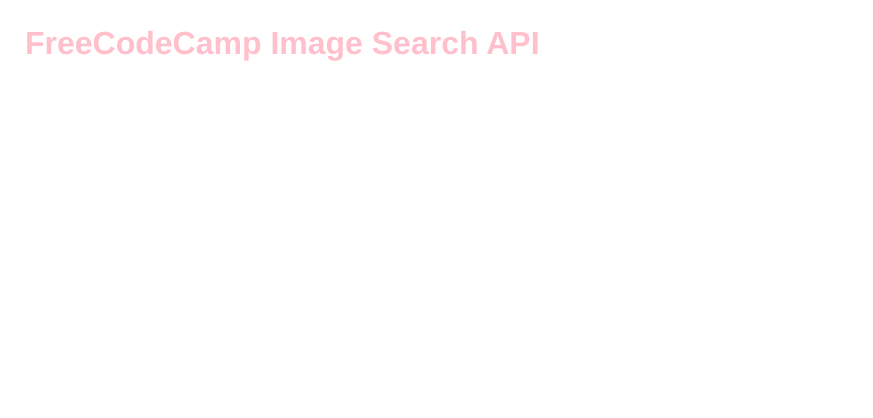
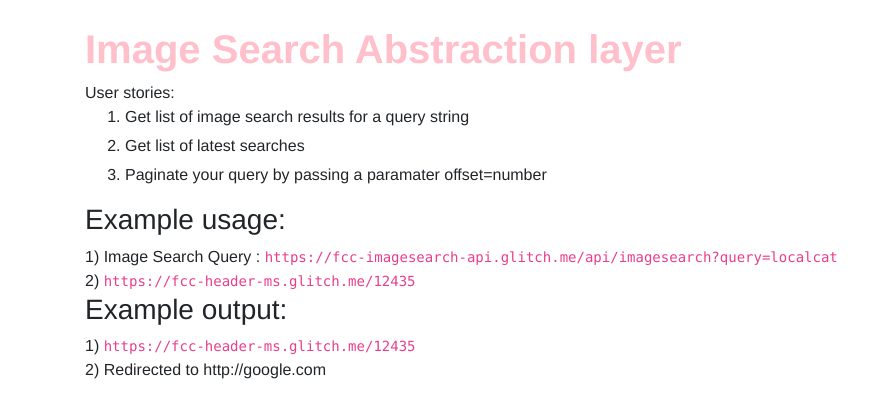
Before and after one commit to codenostic/fcc-imagesearch, a website: page views/index.html in a window 1280 px wide. Shown: the whole page, without its empty margins (0-873 px from the left). Drawn offline with nearby package versions, Linux system fonts and the light colour scheme.

Commit message:
👽🎹 Checkpoint ./views/index.html:704354/4567

```diff
--- a/views/index.html
+++ b/views/index.html
@@ -1,3 +1,4 @@
+
 <!-- This is a static file -->
 <!-- served from your routes in server.js -->
 
@@ -10,24 +11,40 @@
 <!DOCTYPE html>
 <html>
   <head>
-    <title>FCC Image Search API</title>
+    <title>FCC Image Search Service</title>
     <meta name="description" content="A cool thing made with Glitch">
     <link id="favicon" rel="icon" href="https://glitch.com/edit/favicon-app.ico" type="image/x-icon">
     <meta charset="utf-8">
     <meta http-equiv="X-UA-Compatible" content="IE=edge">
     <meta name="viewport" content="width=device-width, initial-scale=1">
+    <link rel="stylesheet" href="https://maxcdn.bootstrapcdn.com/bootstrap/4.0.0/css/bootstrap.min.css" integrity="sha384-Gn5384xqQ1aoWXA+058RXPxPg6fy4IWvTNh0E263XmFcJlSAwiGgFAW/dAiS6JXm" crossorigin="anonymous">
     <link rel="stylesheet" href="/style.css">
   </head>
   <body>
-    <header>
-      <h1>
-        FreeCodeCamp Image Search API
-      </h1>
-    </header>
+        <div class="container">
+            <h1 class="header">
+                Image Search Abstraction layer
+            </h1>
+            <blockquote>
+                User stories:
+                <ol>
+                  <li>Get list of image search results for a query string</li>
+                  <li>Get list of latest searches</li>
+                  <li>Paginate your query by passing a paramater offset=number</li>
+                </ol>
 
-    <main>
+            </blockquote>
+            <h3>Example usage:</h3>
+            1) Image Search Query : <code>https://fcc-imagesearch-api.glitch.me/api/imagesearch?query=localcat</code><br>
+            2) <code>https://fcc-header-ms.glitch.me/12435</code>
+            <h3>Example output:</h3>
+            1) <code>https://fcc-header-ms.glitch.me/12435</code><br>
+            2) Redirected to http://google.com
+    </div>
 
-    </main>
-
+    <!-- Your web-app is https, so your scripts need to be too -->
+    <script src="https://code.jquery.com/jquery-2.2.1.min.js"
+            integrity="sha256-gvQgAFzTH6trSrAWoH1iPo9Xc96QxSZ3feW6kem+O00="
+            crossorigin="anonymous"></script>
   </body>
 </html>
```
